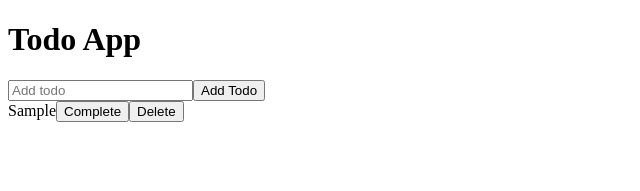
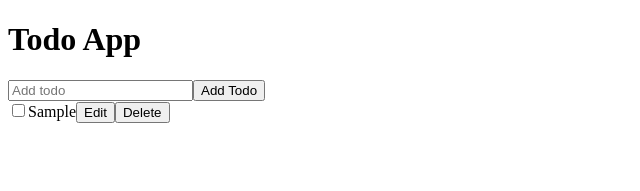
Before and after one commit to vbolden/ContextAPI_todo_list, a React (Vite) app: page / in a window 1280 px wide. Both pictures are taken after typing "Sample" into the empty fields and a click on the button "Add Todo". Shown: the top 191 px of the page, without its empty margins (0-640 px from the left). Built offline with nearby package versions, Linux system fonts and the light colour scheme.

Commit message:
imported useState; added isEditing state; added an edit button and checkbox for completed todos

```diff
--- a/src/components/TodoItem.tsx
+++ b/src/components/TodoItem.tsx
@@ -1,6 +1,7 @@
 import { useContext } from "react";
 import { TodoContext } from "../context/TodoContext";
 import type { Todo } from "../providers/TodoProvider";
+import { useState } from "react";
 
 function TodoItem({todo}: {todo: Todo}) {
     const todoContext = useContext(TodoContext);
@@ -9,9 +10,18 @@ function TodoItem({todo}: {todo: Todo}) {
 
     const toggleTodo = todoContext.toggleTodo;
     const deleteTodo = todoContext.deleteTodo;
+    const editTodo = todoContext.editTodo;
+
+    const [isEditing, setIsEditing] = useState(false);
 
     return (
         <div>
+            <input
+            type="checkbox"
+            checked={todo.completed}
+            onChange={() =>
+                toggleTodo(todo.id)
+            }/>
             <span
                 style={{
                     textDecoration:
@@ -22,12 +32,8 @@ function TodoItem({todo}: {todo: Todo}) {
                 {todo.text}
             </span>
 
-            <button
-                onClick={() =>
-                    toggleTodo(todo.id)
-                }
-            >
-                Complete
+            <button onClick={() => editTodo(todo.id)} >
+                Edit
             </button>
 
             <button
```
